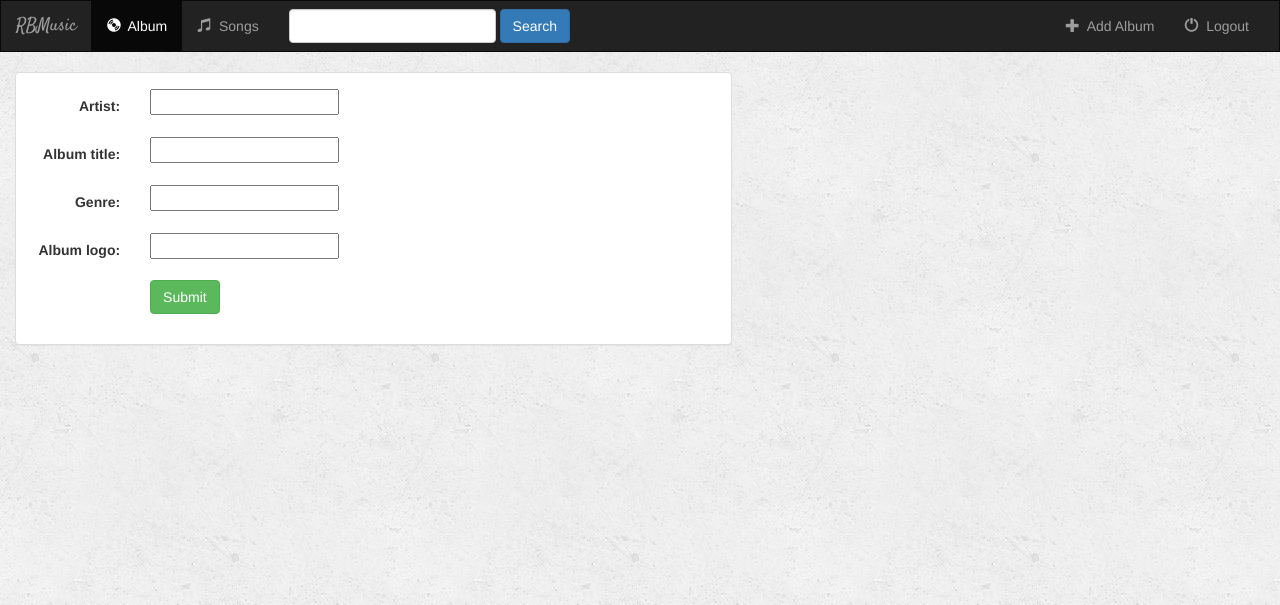
After one commit to RBTHEROOT/DjangoTutorialWebsite, a Django app: page /music/album/add/ in a window 1280 px wide. The commit adds this page. Shown: the top 605 px of the page. Run offline with Django 3.2, Linux system fonts and the light colour scheme; some libraries are stand-ins or nearby versions.

Commit message:
Added Add Album Functionality

```diff
--- /dev/null
+++ b/music/template/music/album_form.html
@@ -0,0 +1,25 @@
+{% extends 'music/base.html' %}
+{% block title  %} Add a New Album {% endblock %}
+{% block album_active %}active {% endblock %}
+
+{% block body %}
+    <div class=" container-fluid">
+        <div class="row">
+            <div class="col-sm-12 col-md-7">
+                <div class="panel panel-default">
+                    <div class="panel-body">
+                        <form class="form-horizontal" action="" method="post" enctype="multipart/form-data">
+                            {% csrf_token %}
+                            {% include 'music/form-template.html' %}
+                            <div class="form-group">
+                                <div class="col-sm-offset-2 col-sm-10">
+                                    <button type="submit" class="btn btn-success">Submit</button>
+                                </div>
+                            </div>
+                        </form>
+                    </div>
+                </div>
+            </div>
+        </div>
+    </div>
+{% endblock %}
--- a/music/template/music/base.html
+++ b/music/template/music/base.html
@@ -46,7 +46,7 @@
             </form>
                 <ul class="nav navbar-nav navbar-right">
                     <li class="">
-                    <a href="{% url 'music:index' %}" >
+                    <a href="{% url 'music:album-add' %}" >
                         <span class="glyphicon glyphicon-plus" aria-hidden="true"></span>&nbsp; Add Album
                     </a>
                 </li>
--- /dev/null
+++ b/music/template/music/form-template.html
@@ -0,0 +1,9 @@
+{% for field in form %}
+    <div class="form-group">
+        <div class="col-sm-offset-2 col-sm-10">
+            <span class="text-danger small">{{ field.errors }}</span>
+        </div>
+    <label class="control-label col-sm-2">{{ field.label_tag }}</label>
+    <div class="col-sm-10">{{ field }}</div>
+    </div>
+{% endfor %}
```
Also changed, not shown: db.sqlite3.
